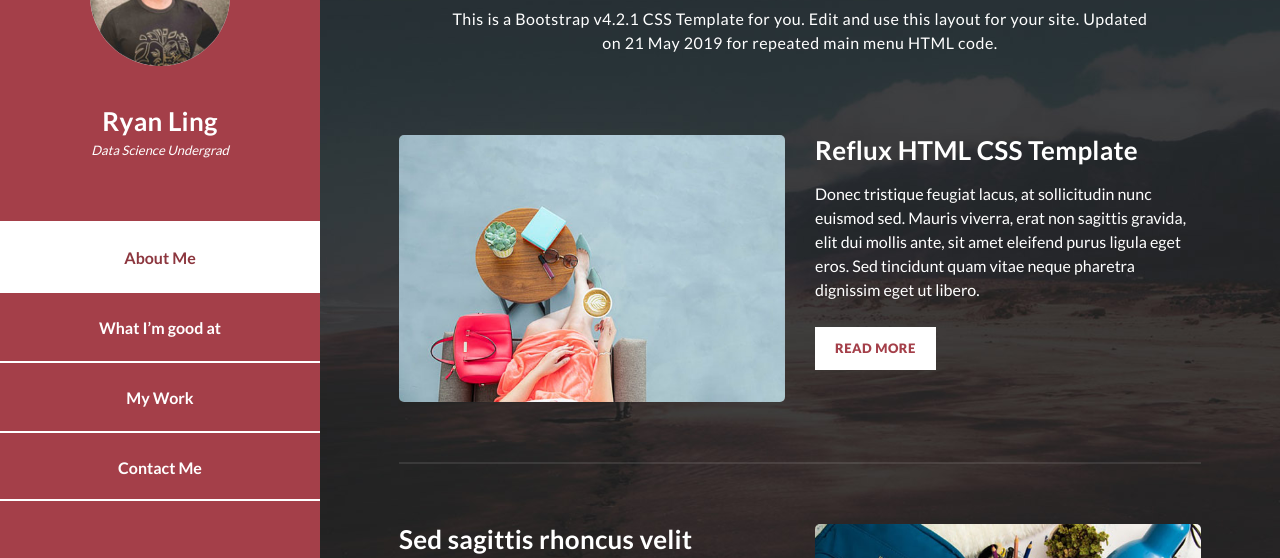
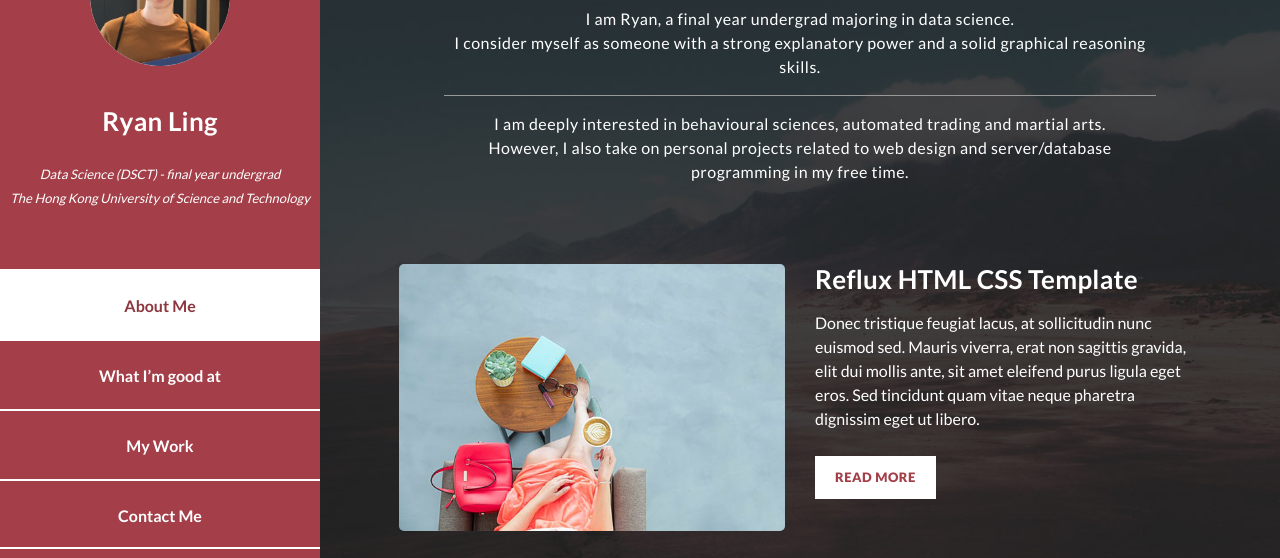
Before and after one commit to ryanwhling/ryanwhling.github.io, a plain HTML site: page index.html in a window 1280 px wide. Shown: the part 134-692 px from the top of the page. Drawn offline with Linux system fonts and the light colour scheme.

Commit message:
changed photo, added about me.

```diff
--- a/assets/css/templatemo-style.css
+++ b/assets/css/templatemo-style.css
@@ -129,6 +129,12 @@ html {
     color: #8c363e;
 }
 
+hr{
+    background-color: darkgray;
+}
+
+
+
 /* Sidebar Menu */
 
 .menu .image {
@@ -150,10 +156,14 @@ html {
     margin-bottom: 0px;
 }
 
-.menu .author-content span {
+.menu .author-content a {
     font-size: 13px;
     font-style: italic;
     color: #fff;
+}
+
+.menu .author-content a:hover{
+    color: rgb(172, 168, 168);
 }
 
 .menu .social-network {
--- a/index.html
+++ b/index.html
@@ -34,11 +34,16 @@
           <i class="fa fa-times" id="menu-close"></i>
           <div class="container">
             <div class="image">
-              <a href="#"><img src="assets/images/author-image.jpg" alt="" /></a>
+              <a href="#"><img src="assets/images/trial_image-2.jpg" alt="" /></a>
             </div>
             <div class="author-content">
               <h4>Ryan Ling</h4>
-              <span>Data Science Undergrad</span>
+              <br>
+              <a href="https://dsct.ust.hk/about" target="_blank">
+                Data Science (DSCT) - final year undergrad
+                <br>
+                The Hong Kong University of Science and Technology
+              </a>
             </div>
             <nav class="main-nav" role="navigation">
               <ul class="main-menu">
@@ -71,7 +76,7 @@
             </div>
             <div class="copyright-text">
               <button id="template-button">
-                <a href="https://templatemo.com/tm-531-reflux">Based on Reflux Template</a>
+                <a href="https://templatemo.com">Based on TemplateMo</a>
               </button>
               <p>Copyright &copy; Ryan Ling 2021</p>
             </div>
@@ -84,10 +89,15 @@
           <div class="section-heading">
             <h2>About Me</h2>
             <div class="line-dec"></div>
-            <span
-              >This is a Bootstrap v4.2.1 CSS Template for you. Edit and use
-              this layout for your site. Updated on 21 May 2019 for repeated main menu HTML code.</span
-            >
+              <span>
+                I am Ryan, a final year undergrad majoring in data science.
+                <br>
+                I consider myself as someone with a strong explanatory power and a solid graphical reasoning skills.
+                <hr>
+                I am deeply interested in behavioural sciences, automated trading and martial arts.
+                <br>
+                However, I also take on personal projects related to web design and server/database programming in my free time.
+              </span>
           </div>
           <div class="left-image-post">
             <div class="row">
```
Also changed, not shown: assets/images/trial_image-2.jpg (added), assets/images/trial_image-3.jpg (added), assets/images/trial_image.jpg (added).
